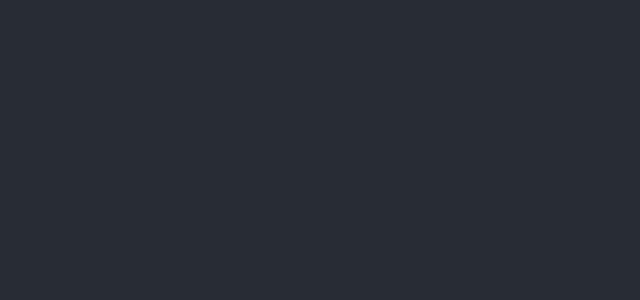
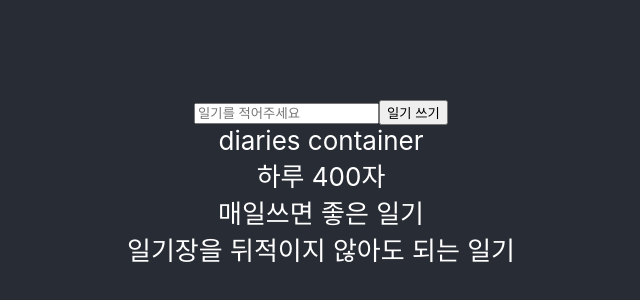
Before and after one commit to ksg9482/400JA_DIARY, a React (Create React App) app: page /diary in a window 1280 px wide. Before the commit this address had no page. Shown: the part 220-520 px from the top of the page, without its empty margins (319-959 px from the left). Built offline with nearby package versions, Linux system fonts and the light colour scheme.

Commit message:
diary base

```diff
--- a/src/pages/diary/diaryPage.tsx
+++ b/src/pages/diary/diaryPage.tsx
@@ -1,12 +1,39 @@
 import React from "react";
 const Diary = () => {
     //일기 생성, 일기 모아보기, 오늘 일기 페이지
-
+    const fakeDiaries = [
+        {
+            id: 'a1',
+            content: '하루 400자',
+            createAt: '2022-07-29T13:03:33.020Z'
+        },
+        {
+            id: 'b2',
+            content: '매일쓰면 좋은 일기',
+            createAt: '2022-07-29T13:04:33.020Z'
+        },
+        {
+            id: 'c3',
+            content: '일기장을 뒤적이지 않아도 되는 일기',
+            createAt: '2022-07-29T13:05:33.020Z'
+        },
+    ]
     //오늘의 일기(위)
     //일기 컨테이너(아래)
     return (
         <div>
-            Diary
+            <form>
+                <input type="text" placeholder="일기를 적어주세요" required/>
+                <button>일기 쓰기</button>
+            </form>
+            <div>
+                diaries container
+                <div>{fakeDiaries.map((diaryContent)=>{return(
+                    <div key={diaryContent.id}>
+                        <div>{diaryContent.content}</div>
+                    </div>
+                )})}</div>
+            </div>
         </div>
     )
 };
--- a/src/pages/signup/signupPage.tsx
+++ b/src/pages/signup/signupPage.tsx
@@ -17,6 +17,7 @@ const Signup = () => {
                 <button>email valid</button>
                 <input type="password" placeholder="Password"/>
                 <input type="password" placeholder="Password check"/>
+                <button>cancle</button>
                 <button>sign up</button>
             </form>
         </div>
--- a/src/routers/rogged-out-router.tsx
+++ b/src/routers/rogged-out-router.tsx
@@ -2,6 +2,7 @@ import React from "react";
 import { BrowserRouter as Router, Route, Routes } from "react-router-dom";
 import Signup from '../pages/signup/signupPage';
 import Login from '../pages/login/loginPage';
+import Diary from "pages/diary/diaryPage"; //테스트 끝나면 삭제
 export const LoggedOutRouter = () => {
     //로그인 하지 않은 상태에서 가능한 라우터
     //Header 만들어서 넣어야 함
@@ -11,6 +12,7 @@ export const LoggedOutRouter = () => {
             <Routes>
                 <Route path="/" element={<Login />} />
                 <Route path="/signup" element={<Signup />} />
+                <Route path="/diary" element={<Diary />} /> {/*테스트 끝나면 삭제*/}
             </Routes>
         </Router>
     )
```
